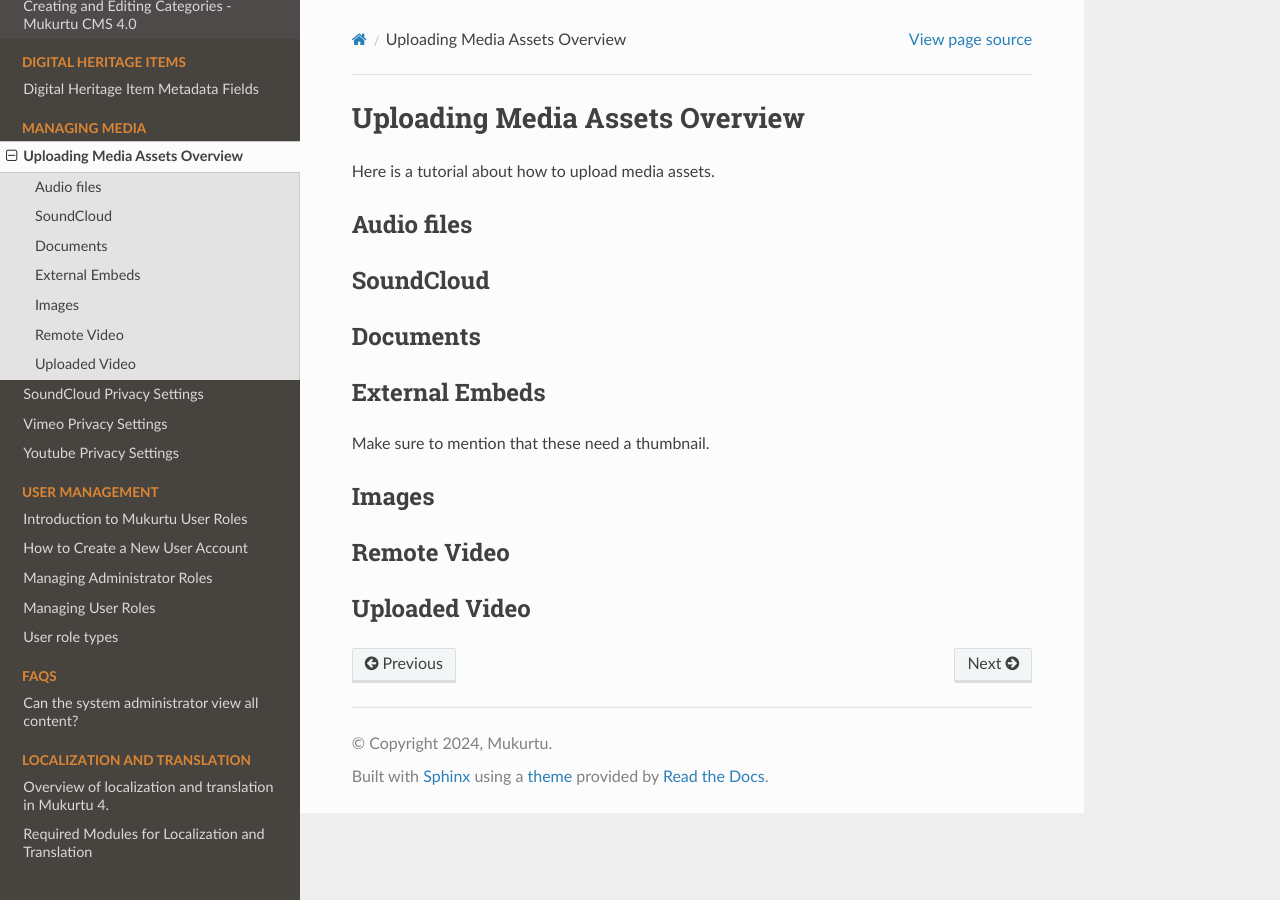
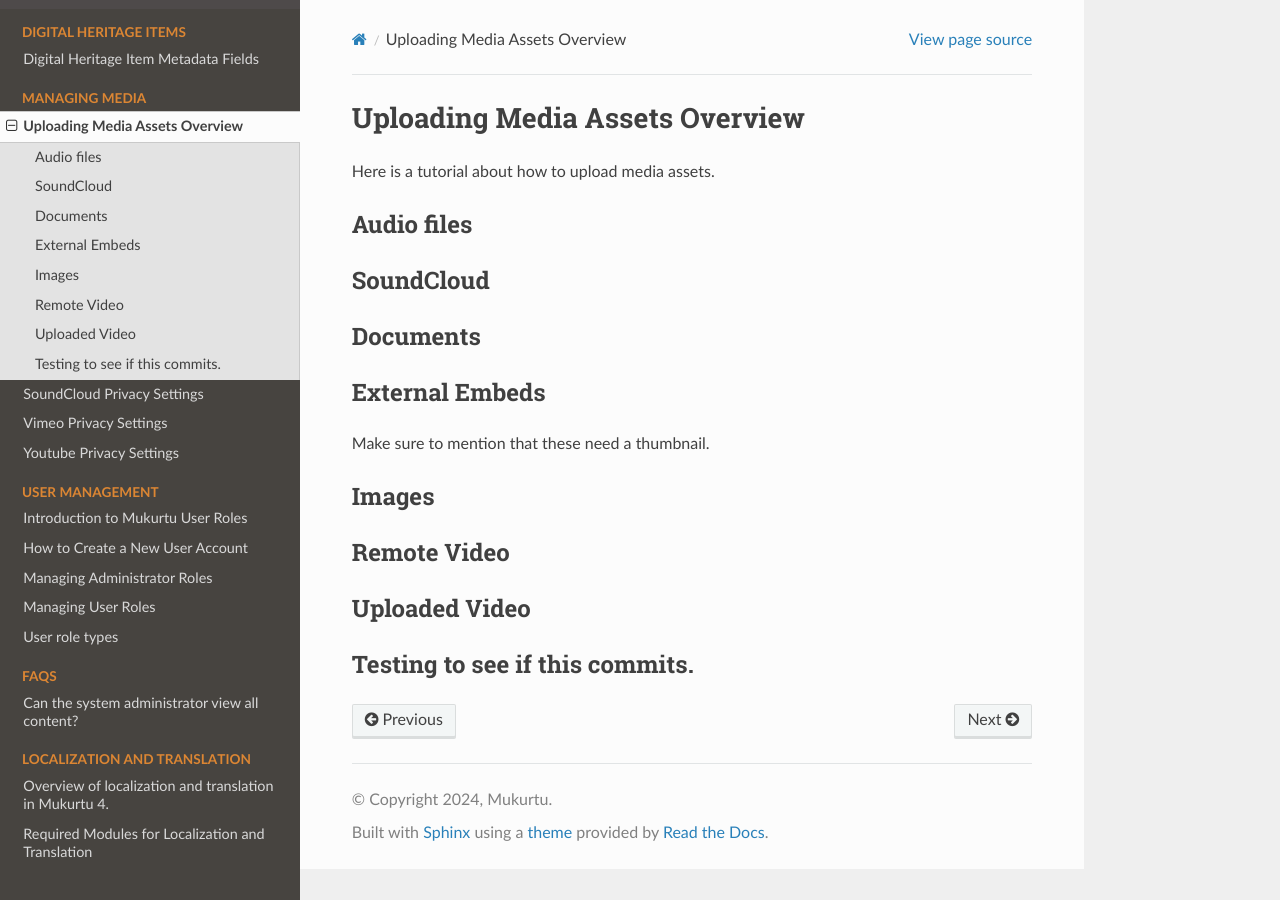
Before and after one commit to MukurtuCMS/mukurtudocs, a Sphinx documentation site: the page built from docs/source/media/upload-media-assets.md, in a window 1280 px wide. Built offline with Sphinx 7.4.7 and the Read the Docs theme 3.1.0, drawn with Linux system fonts in a browser that asks for light colours.

Commit message:
Update upload-media-assets.md

```diff
--- a/docs/source/media/upload-media-assets.md
+++ b/docs/source/media/upload-media-assets.md
@@ -16,3 +16,5 @@ Make sure to mention that these need a thumbnail.
 ## Remote Video
 
 ## Uploaded Video
+
+## Testing to see if this commits.
```
